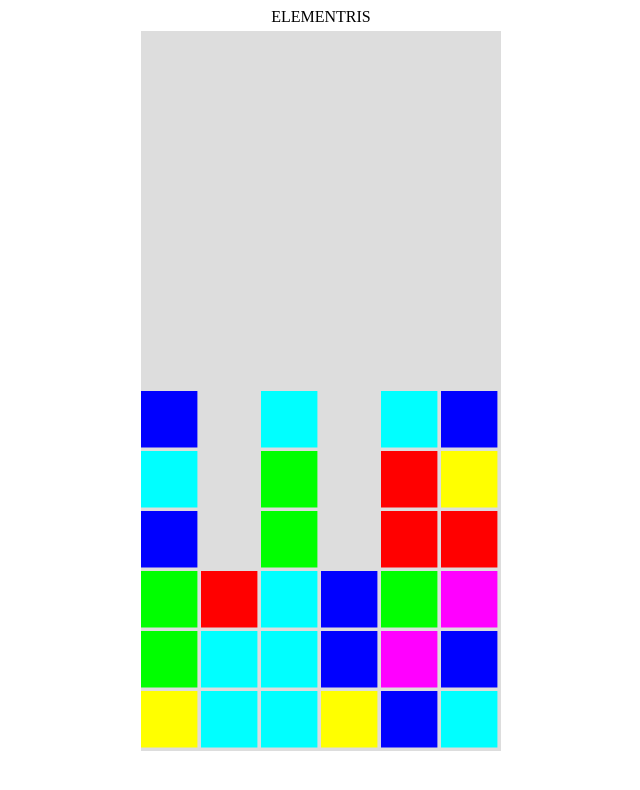
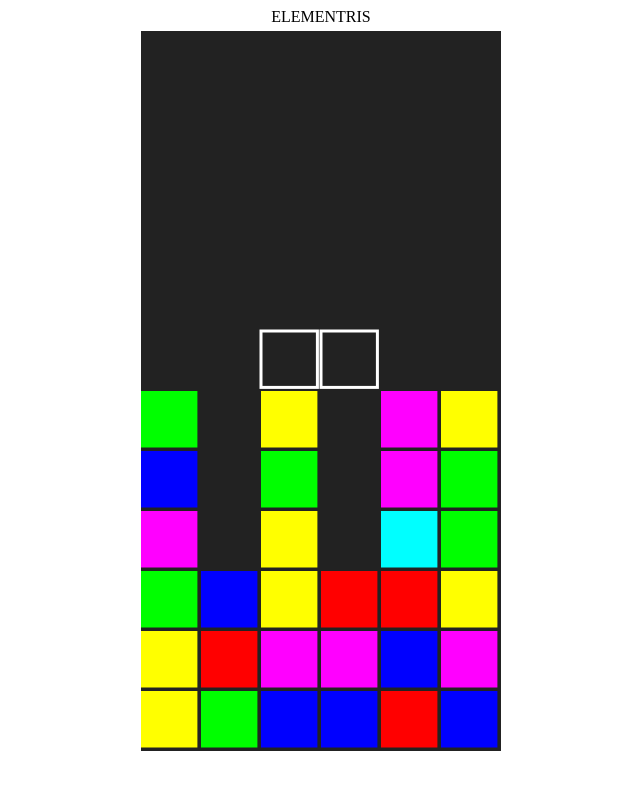
Before and after one commit to An631/ElementrisJS, a plain HTML site: page index.html in a window 1280 px wide. Shown: the whole page, without its empty margins (319-959 px from the left). Drawn offline with Linux system fonts and the light colour scheme.

Commit message:
Added cursor to canvas.

```diff
--- a/BlocksStartTemplates.js
+++ b/BlocksStartTemplates.js
@@ -1,198 +1,198 @@
 var templates = {
     "0": [
         [
-            {"x": 0, "y": 0, "color": 1, "exists": false},
-            {"x": 0, "y": 0, "color": 1, "exists": false},
-            {"x": 0, "y": 0, "color": 1, "exists": false},
-            {"x": 0, "y": 0, "color": 1, "exists": false},
-            {"x": 0, "y": 0, "color": 1, "exists": false},
-            {"x": 0, "y": 0, "color": 1, "exists": false}
+            {"x": 0, "y": 0, "color": 0, "exists": false},
+            {"x": 0, "y": 0, "color": 0, "exists": false},
+            {"x": 0, "y": 0, "color": 0, "exists": false},
+            {"x": 0, "y": 0, "color": 0, "exists": false},
+            {"x": 0, "y": 0, "color": 0, "exists": false},
+            {"x": 0, "y": 0, "color": 0, "exists": false}
         ]
         ,[
-            {"x": 0, "y": 0, "color": 1, "exists": false},
-            {"x": 0, "y": 0, "color": 1, "exists": false},
-            {"x": 0, "y": 0, "color": 1, "exists": false},
-            {"x": 0, "y": 0, "color": 1, "exists": false},
-            {"x": 0, "y": 0, "color": 1, "exists": false},
-            {"x": 0, "y": 0, "color": 1, "exists": false}
+            {"x": 0, "y": 0, "color": 0, "exists": false},
+            {"x": 0, "y": 0, "color": 0, "exists": false},
+            {"x": 0, "y": 0, "color": 0, "exists": false},
+            {"x": 0, "y": 0, "color": 0, "exists": false},
+            {"x": 0, "y": 0, "color": 0, "exists": false},
+            {"x": 0, "y": 0, "color": 0, "exists": false}
         ]
         ,[
-            {"x": 0, "y": 0, "color": 1, "exists": false},
-            {"x": 0, "y": 0, "color": 1, "exists": false},
-            {"x": 0, "y": 0, "color": 1, "exists": false},
-            {"x": 0, "y": 0, "color": 1, "exists": false},
-            {"x": 0, "y": 0, "color": 1, "exists": false},
-            {"x": 0, "y": 0, "color": 1, "exists": false}
+            {"x": 0, "y": 0, "color": 0, "exists": false},
+            {"x": 0, "y": 0, "color": 0, "exists": false},
+            {"x": 0, "y": 0, "color": 0, "exists": false},
+            {"x": 0, "y": 0, "color": 0, "exists": false},
+            {"x": 0, "y": 0, "color": 0, "exists": false},
+            {"x": 0, "y": 0, "color": 0, "exists": false}
         ]
         ,[
-            {"x": 0, "y": 0, "color": 1, "exists": false},
-            {"x": 0, "y": 0, "color": 1, "exists": false},
-            {"x": 0, "y": 0, "color": 1, "exists": false},
-            {"x": 0, "y": 0, "color": 1, "exists": false},
-            {"x": 0, "y": 0, "color": 1, "exists": false},
-            {"x": 0, "y": 0, "color": 1, "exists": false}
+            {"x": 0, "y": 0, "color": 0, "exists": false},
+            {"x": 0, "y": 0, "color": 0, "exists": false},
+            {"x": 0, "y": 0, "color": 0, "exists": false},
+            {"x": 0, "y": 0, "color": 0, "exists": false},
+            {"x": 0, "y": 0, "color": 0, "exists": false},
+            {"x": 0, "y": 0, "color": 0, "exists": false}
         ]
         ,[
-            {"x": 0, "y": 0, "color": 1, "exists": false},
-            {"x": 0, "y": 0, "color": 1, "exists": false},
-            {"x": 0, "y": 0, "color": 1, "exists": false},
-            {"x": 0, "y": 0, "color": 1, "exists": false},
-            {"x": 0, "y": 0, "color": 1, "exists": false},
-            {"x": 0, "y": 0, "color": 1, "exists": false}
+            {"x": 0, "y": 0, "color": 0, "exists": false},
+            {"x": 0, "y": 0, "color": 0, "exists": false},
+            {"x": 0, "y": 0, "color": 0, "exists": false},
+            {"x": 0, "y": 0, "color": 0, "exists": false},
+            {"x": 0, "y": 0, "color": 0, "exists": false},
+            {"x": 0, "y": 0, "color": 0, "exists": false}
         ]
         , [
-            { "x": 0, "y": 0, "color": 1, "exists": false },
-            { "x": 0, "y": 0, "color": 1, "exists": false },
-            { "x": 0, "y": 0, "color": 1, "exists": false },
-            { "x": 0, "y": 0, "color": 1, "exists": false },
-            { "x": 0, "y": 0, "color": 1, "exists": false },
-            { "x": 0, "y": 0, "color": 1, "exists": false }
+            { "x": 0, "y": 0, "color": 0, "exists": false },
+            { "x": 0, "y": 0, "color": 0, "exists": false },
+            { "x": 0, "y": 0, "color": 0, "exists": false },
+            { "x": 0, "y": 0, "color": 0, "exists": false },
+            { "x": 0, "y": 0, "color": 0, "exists": false },
+            { "x": 0, "y": 0, "color": 0, "exists": false }
         ]
         ,[
-            {"x": 0, "y": 0, "color": 1, "exists": true},
-            {"x": 0, "y": 0, "color": 1, "exists": false},
-            {"x": 0, "y": 0, "color": 1, "exists": true},
-            {"x": 0, "y": 0, "color": 1, "exists": false},
-            {"x": 0, "y": 0, "color": 1, "exists": true},
-            {"x": 0, "y": 0, "color": 1, "exists": true}
+            {"x": 0, "y": 0, "color": 0, "exists": true},
+            {"x": 0, "y": 0, "color": 0, "exists": false},
+            {"x": 0, "y": 0, "color": 0, "exists": true},
+            {"x": 0, "y": 0, "color": 0, "exists": false},
+            {"x": 0, "y": 0, "color": 0, "exists": true},
+            {"x": 0, "y": 0, "color": 0, "exists": true}
         ]
         ,[
-            {"x": 0, "y": 0, "color": 1, "exists": true},
-            {"x": 0, "y": 0, "color": 1, "exists": false},
-            {"x": 0, "y": 0, "color": 1, "exists": true},
-            {"x": 0, "y": 0, "color": 1, "exists": false},
-            {"x": 0, "y": 0, "color": 1, "exists": true},
-            {"x": 0, "y": 0, "color": 1, "exists": true}
+            {"x": 0, "y": 0, "color": 0, "exists": true},
+            {"x": 0, "y": 0, "color": 0, "exists": false},
+            {"x": 0, "y": 0, "color": 0, "exists": true},
+            {"x": 0, "y": 0, "color": 0, "exists": false},
+            {"x": 0, "y": 0, "color": 0, "exists": true},
+            {"x": 0, "y": 0, "color": 0, "exists": true}
         ]
         ,[
-            {"x": 0, "y": 0, "color": 1, "exists": true},
-            {"x": 0, "y": 0, "color": 1, "exists": false},
-            {"x": 0, "y": 0, "color": 1, "exists": true},
-            {"x": 0, "y": 0, "color": 1, "exists": false},
-            {"x": 0, "y": 0, "color": 1, "exists": true},
-            {"x": 0, "y": 0, "color": 1, "exists": true}
+            {"x": 0, "y": 0, "color": 0, "exists": true},
+            {"x": 0, "y": 0, "color": 0, "exists": false},
+            {"x": 0, "y": 0, "color": 0, "exists": true},
+            {"x": 0, "y": 0, "color": 0, "exists": false},
+            {"x": 0, "y": 0, "color": 0, "exists": true},
+            {"x": 0, "y": 0, "color": 0, "exists": true}
         ]
         ,[
-            {"x": 0, "y": 0, "color": 1, "exists": true},
-            {"x": 0, "y": 0, "color": 1, "exists": true},
-            {"x": 0, "y": 0, "color": 1, "exists": true},
-            {"x": 0, "y": 0, "color": 1, "exists": true},
-            {"x": 0, "y": 0, "color": 1, "exists": true},
-            {"x": 0, "y": 0, "color": 1, "exists": true}
+            {"x": 0, "y": 0, "color": 0, "exists": true},
+            {"x": 0, "y": 0, "color": 0, "exists": true},
+            {"x": 0, "y": 0, "color": 0, "exists": true},
+            {"x": 0, "y": 0, "color": 0, "exists": true},
+            {"x": 0, "y": 0, "color": 0, "exists": true},
+            {"x": 0, "y": 0, "color": 0, "exists": true}
         ]
         ,[
-            {"x": 0, "y": 0, "color": 1, "exists": true},
-            {"x": 0, "y": 0, "color": 1, "exists": true},
-            {"x": 0, "y": 0, "color": 1, "exists": true},
-            {"x": 0, "y": 0, "color": 1, "exists": true},
-            {"x": 0, "y": 0, "color": 1, "exists": true},
-            {"x": 0, "y": 0, "color": 1, "exists": true}
+            {"x": 0, "y": 0, "color": 0, "exists": true},
+            {"x": 0, "y": 0, "color": 0, "exists": true},
+            {"x": 0, "y": 0, "color": 0, "exists": true},
+            {"x": 0, "y": 0, "color": 0, "exists": true},
+            {"x": 0, "y": 0, "color": 0, "exists": true},
+            {"x": 0, "y": 0, "color": 0, "exists": true}
         ]
         ,[
-            {"x": 0, "y": 0, "color": 1, "exists": true},
-            {"x": 0, "y": 0, "color": 1, "exists": true},
-            {"x": 0, "y": 0, "color": 1, "exists": true},
-            {"x": 0, "y": 0, "color": 1, "exists": true},
-            {"x": 0, "y": 0, "color": 1, "exists": true},
-            {"x": 0, "y": 0, "color": 1, "exists": true}
+            {"x": 0, "y": 0, "color": 0, "exists": true},
+            {"x": 0, "y": 0, "color": 0, "exists": true},
+            {"x": 0, "y": 0, "color": 0, "exists": true},
+            {"x": 0, "y": 0, "color": 0, "exists": true},
+            {"x": 0, "y": 0, "color": 0, "exists": true},
+            {"x": 0, "y": 0, "color": 0, "exists": true}
         ]
     ],
     "1": [
         [
-            { "x": 0, "y": 0, "color": 1, "exists": false },
-            { "x": 0, "y": 0, "color": 1, "exists": false },
-            { "x": 0, "y": 0, "color": 1, "exists": false },
-            { "x": 0, "y": 0, "color": 1, "exists": false },
-            { "x": 0, "y": 0, "color": 1, "exists": false },
-            { "x": 0, "y": 0, "color": 1, "exists": false }
+            { "x": 0, "y": 0, "color": 0, "exists": false },
+            { "x": 0, "y": 0, "color": 0, "exists": false },
+            { "x": 0, "y": 0, "color": 0, "exists": false },
+            { "x": 0, "y": 0, "color": 0, "exists": false },
+            { "x": 0, "y": 0, "color": 0, "exists": false },
+            { "x": 0, "y": 0, "color": 0, "exists": false }
         ]
         , [
-            { "x": 0, "y": 0, "color": 1, "exists": false },
-            { "x": 0, "y": 0, "color": 1, "exists": false },
-            { "x": 0, "y": 0, "color": 1, "exists": false },
-            { "x": 0, "y": 0, "color": 1, "exists": false },
-            { "x": 0, "y": 0, "color": 1, "exists": false },
-            { "x": 0, "y": 0, "color": 1, "exists": false }
+            { "x": 0, "y": 0, "color": 0, "exists": false },
+            { "x": 0, "y": 0, "color": 0, "exists": false },
+            { "x": 0, "y": 0, "color": 0, "exists": false },
+            { "x": 0, "y": 0, "color": 0, "exists": false },
+            { "x": 0, "y": 0, "color": 0, "exists": false },
+            { "x": 0, "y": 0, "color": 0, "exists": false }
         ]
         , [
-            { "x": 0, "y": 0, "color": 1, "exists": false },
-            { "x": 0, "y": 0, "color": 1, "exists": false },
-            { "x": 0, "y": 0, "color": 1, "exists": false },
-            { "x": 0, "y": 0, "color": 1, "exists": false },
-            { "x": 0, "y": 0, "color": 1, "exists": false },
-            { "x": 0, "y": 0, "color": 1, "exists": false }
+            { "x": 0, "y": 0, "color": 0, "exists": false },
+            { "x": 0, "y": 0, "color": 0, "exists": false },
+            { "x": 0, "y": 0, "color": 0, "exists": false },
+            { "x": 0, "y": 0, "color": 0, "exists": false },
+            { "x": 0, "y": 0, "color": 0, "exists": false },
+            { "x": 0, "y": 0, "color": 0, "exists": false }
         ]
         , [
-            { "x": 0, "y": 0, "color": 1, "exists": false },
-            { "x": 0, "y": 0, "color": 1, "exists": false },
-            { "x": 0, "y": 0, "color": 1, "exists": false },
-            { "x": 0, "y": 0, "color": 1, "exists": false },
-            { "x": 0, "y": 0, "color": 1, "exists": false },
-            { "x": 0, "y": 0, "color": 1, "exists": false }
+            { "x": 0, "y": 0, "color": 0, "exists": false },
+            { "x": 0, "y": 0, "color": 0, "exists": false },
+            { "x": 0, "y": 0, "color": 0, "exists": false },
+            { "x": 0, "y": 0, "color": 0, "exists": false },
+            { "x": 0, "y": 0, "color": 0, "exists": false },
+            { "x": 0, "y": 0, "color": 0, "exists": false }
         ]
         , [
-            { "x": 0, "y": 0, "color": 1, "exists": false },
-            { "x": 0, "y": 0, "color": 1, "exists": false },
-            { "x": 0, "y": 0, "color": 1, "exists": false },
-            { "x": 0, "y": 0, "color": 1, "exists": false },
-            { "x": 0, "y": 0, "color": 1, "exists": false },
-            { "x": 0, "y": 0, "color": 1, "exists": false }
+            { "x": 0, "y": 0, "color": 0, "exists": false },
+            { "x": 0, "y": 0, "color": 0, "exists": false },
+            { "x": 0, "y": 0, "color": 0, "exists": false },
+            { "x": 0, "y": 0, "color": 0, "exists": false },
+            { "x": 0, "y": 0, "color": 0, "exists": false },
+            { "x": 0, "y": 0, "color": 0, "exists": false }
         ]
         , [
-            { "x": 0, "y": 0, "color": 1, "exists": true },
-            { "x": 0, "y": 0, "color": 1, "exists": false },
-            { "x": 0, "y": 0, "color": 1, "exists": false },
-            { "x": 0, "y": 0, "color": 1, "exists": false },
-            { "x": 0, "y": 0, "color": 1, "exists": false },
-            { "x": 0, "y": 0, "color": 1, "exists": false }
+            { "x": 0, "y": 0, "color": 0, "exists": true },
+            { "x": 0, "y": 0, "color": 0, "exists": false },
+            { "x": 0, "y": 0, "color": 0, "exists": false },
+            { "x": 0, "y": 0, "color": 0, "exists": false },
+            { "x": 0, "y": 0, "color": 0, "exists": false },
+            { "x": 0, "y": 0, "color": 0, "exists": false }
         ]
         , [
-            { "x": 0, "y": 0, "color": 1, "exists": true },
-            { "x": 0, "y": 0, "color": 1, "exists": false },
-            { "x": 0, "y": 0, "color": 1, "exists": true },
-            { "x": 0, "y": 0, "color": 1, "exists": true },
-            { "x": 0, "y": 0, "color": 1, "exists": true },
-            { "x": 0, "y": 0, "color": 1, "exists": true }
+            { "x": 0, "y": 0, "color": 0, "exists": true },
+            { "x": 0, "y": 0, "color": 0, "exists": false },
+            { "x": 0, "y": 0, "color": 0, "exists": true },
+            { "x": 0, "y": 0, "color": 0, "exists": true },
+            { "x": 0, "y": 0, "color": 0, "exists": true },
+            { "x": 0, "y": 0, "color": 0, "exists": true }
         ]
         , [
-            { "x": 0, "y": 0, "color": 1, "exists": true },
-            { "x": 0, "y": 0, "color": 1, "exists": true },
-            { "x": 0, "y": 0, "color": 1, "exists": true },
-            { "x": 0, "y": 0, "color": 1, "exists": true },
-            { "x": 0, "y": 0, "color": 1, "exists": true },
-            { "x": 0, "y": 0, "color": 1, "exists": true }
+            { "x": 0, "y": 0, "color": 0, "exists": true },
+            { "x": 0, "y": 0, "color": 0, "exists": true },
+            { "x": 0, "y": 0, "color": 0, "exists": true },
+            { "x": 0, "y": 0, "color": 0, "exists": true },
+            { "x": 0, "y": 0, "color": 0, "exists": true },
+            { "x": 0, "y": 0, "color": 0, "exists": true }
         ]
         , [
-            { "x": 0, "y": 0, "color": 1, "exists": true },
-            { "x": 0, "y": 0, "color": 1, "exists": true },
-            { "x": 0, "y": 0, "color": 1, "exists": true },
-            { "x": 0, "y": 0, "color": 1, "exists": true },
-            { "x": 0, "y": 0, "color": 1, "exists": true },
-            { "x": 0, "y": 0, "color": 1, "exists": true }
+            { "x": 0, "y": 0, "color": 0, "exists": true },
+            { "x": 0, "y": 0, "color": 0, "exists": true },
+            { "x": 0, "y": 0, "color": 0, "exists": true },
+            { "x": 0, "y": 0, "color": 0, "exists": true },
+            { "x": 0, "y": 0, "color": 0, "exists": true },
+            { "x": 0, "y": 0, "color": 0, "exists": true }
         ]
         , [
-            { "x": 0, "y": 0, "color": 1, "exists": true },
-            { "x": 0, "y": 0, "color": 1, "exists": true },
-            { "x": 0, "y": 0, "color": 1, "exists": true },
-            { "x": 0, "y": 0, "color": 1, "exists": true },
-            { "x": 0, "y": 0, "color": 1, "exists": true },
-            { "x": 0, "y": 0, "color": 1, "exists": true }
+            { "x": 0, "y": 0, "color": 0, "exists": true },
+            { "x": 0, "y": 0, "color": 0, "exists": true },
+            { "x": 0, "y": 0, "color": 0, "exists": true },
+            { "x": 0, "y": 0, "color": 0, "exists": true },
+            { "x": 0, "y": 0, "color": 0, "exists": true },
+            { "x": 0, "y": 0, "color": 0, "exists": true }
         ]
         , [
-            { "x": 0, "y": 0, "color": 1, "exists": true },
-            { "x": 0, "y": 0, "color": 1, "exists": true },
-            { "x": 0, "y": 0, "color": 1, "exists": true },
-            { "x": 0, "y": 0, "color": 1, "exists": true },
-            { "x": 0, "y": 0, "color": 1, "exists": true },
-            { "x": 0, "y": 0, "color": 1, "exists": true }
+            { "x": 0, "y": 0, "color": 0, "exists": true },
+            { "x": 0, "y": 0, "color": 0, "exists": true },
+            { "x": 0, "y": 0, "color": 0, "exists": true },
+            { "x": 0, "y": 0, "color": 0, "exists": true },
+            { "x": 0, "y": 0, "color": 0, "exists": true },
+            { "x": 0, "y": 0, "color": 0, "exists": true }
         ]
         , [
-            { "x": 0, "y": 0, "color": 1, "exists": true },
-            { "x": 0, "y": 0, "color": 1, "exists": true },
-            { "x": 0, "y": 0, "color": 1, "exists": true },
-            { "x": 0, "y": 0, "color": 1, "exists": true },
-            { "x": 0, "y": 0, "color": 1, "exists": true },
-            { "x": 0, "y": 0, "color": 1, "exists": true }
+            { "x": 0, "y": 0, "color": 0, "exists": true },
+            { "x": 0, "y": 0, "color": 0, "exists": true },
+            { "x": 0, "y": 0, "color": 0, "exists": true },
+            { "x": 0, "y": 0, "color": 0, "exists": true },
+            { "x": 0, "y": 0, "color": 0, "exists": true },
+            { "x": 0, "y": 0, "color": 0, "exists": true }
         ]
     ]
 }
--- a/GameLogic.js
+++ b/GameLogic.js
@@ -19,6 +19,7 @@ document.addEventListener("DOMContentLoaded",function(){
     const max_rows = 12;
     const max_cols = 6;
     const colors = {
+        0:null,
         1:"#00f",
         2:"#f00",
         3:"#0f0",
@@ -28,6 +29,22 @@ document.addEventListener("DOMContentLoaded",function(){
     var blocks = [];
     calculateDisplayDimensions();
     initializeBlocks();
+    const controlModes = {
+        keys: 0,
+        touch: 1,
+        mouse: 2
+    }
+    var cursor ={
+        x1: 0,
+        y1: 0,
+        x2: 0,
+        y2: 0,
+        rowPos: 5,
+        colPos: 2,
+        size:block_size,
+        color:"#fff",
+        mode:controlModes.keys
+    }
     window.addEventListener("resize",onResize);
 
 
@@ -42,27 +59,20 @@ document.addEventListener("DOMContentLoaded",function(){
         var randomTemplate = Math.floor(Math.random()*2);
         Log("Chose template #: "+randomTemplate);
         blocks = templates[randomTemplate];
-        for (var row = 0; row < max_rows; row++) {
-            for (var col = 0; col < max_cols; col++) {
-                if (!blocks[row][col].exists) continue;
-                var blockX = col * (block_size + block_border);
-                var blockY = row * (block_size + block_border);
-                var clr = Math.floor(Math.random() * max_cols + 1);
-                blocks[row][col].x = blockX;
-                blocks[row][col].y = blockY;
-                blocks[row][col].color = clr;
-            }
-        }
+        updateBlocksPositions();
     }
 
     function updateBlocksPositions(){
         for (var row = 0; row < max_rows; row++) {
             for (var col = 0; col < max_cols; col++) {
-                if (!blocks[row][col].exists) continue;
                 var blockX = col * (block_size + block_border);
                 var blockY = row * (block_size + block_border);
                 blocks[row][col].x = blockX;
                 blocks[row][col].y = blockY;
+                if (!blocks[row][col].exists) continue;
+                if (blocks[row][col].color) continue;
+                var clr = Math.floor(Math.random() * max_cols + 1);
+                blocks[row][col].color = clr;
             }
         }
     }
@@ -70,6 +80,7 @@ document.addEventListener("DOMContentLoaded",function(){
     function draw() {
         context.clearRect(0, 0, canvas.width, canvas.height);
         drawBlocks();
+        drawCursor();
     }
 
     function drawBlocks() {
@@ -79,14 +90,30 @@ document.addEventListener("DOMContentLoaded",function(){
                 var blockX = blocks[row][col].x;
                 var blockY = blocks[row][col].y;
                 var clr = blocks[row][col].color;
-
                 context.beginPath();
-                context.rect(blockX, blockY, block_size, block_size);
-                context.fillStyle = colors[clr];
-                context.fill();
+                    context.rect(blockX, blockY, block_size, block_size);
+                    context.fillStyle = colors[clr];
+                    context.fill();
                 context.closePath();
             }
         }
+    }
+
+    function drawCursor() {
+        if(cursor.mode !== controlModes.keys) return;
+        cursor.x1 = blocks[cursor.rowPos][cursor.colPos].x;
+        cursor.y1 = blocks[cursor.rowPos][cursor.colPos].y;
+        cursor.x2 = blocks[cursor.rowPos][cursor.colPos+1].x;
+        cursor.y2 = blocks[cursor.rowPos][cursor.colPos+1].y;
+        cursor.size = block_size;
+        context.strokeStyle = cursor.color;
+        context.lineWidth = 3;
+        context.beginPath();
+            context.strokeRect(cursor.x1, cursor.y1, cursor.size, cursor.size);
+        context.closePath();
+        context.beginPath();
+            context.strokeRect(cursor.x2, cursor.y2, cursor.size, cursor.size);
+        context.closePath();
     }
 
 /*** Utility Functions ***/
--- a/style.css
+++ b/style.css
@@ -1,4 +1,4 @@
-canvas { background: #ddd; }
+canvas { background: #222; }
 
 #canvas_container{
     text-align: center;
```
